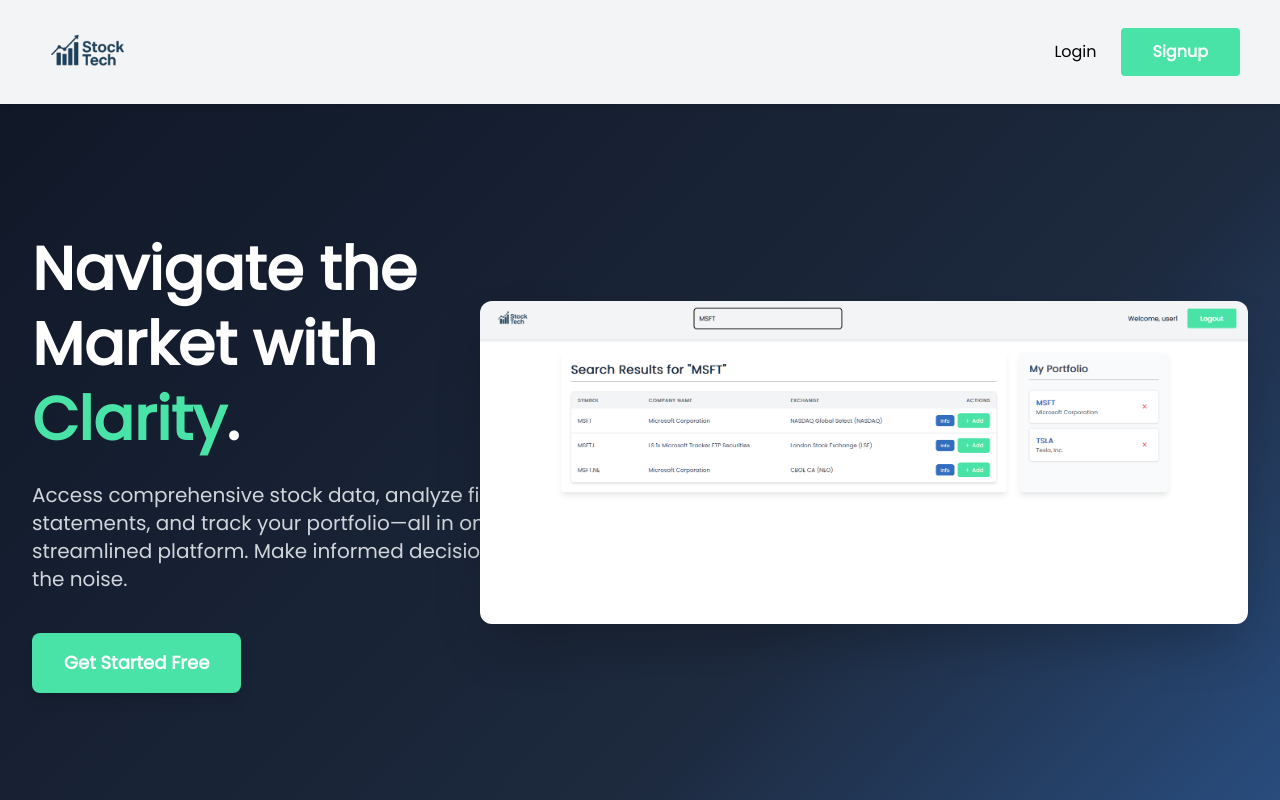
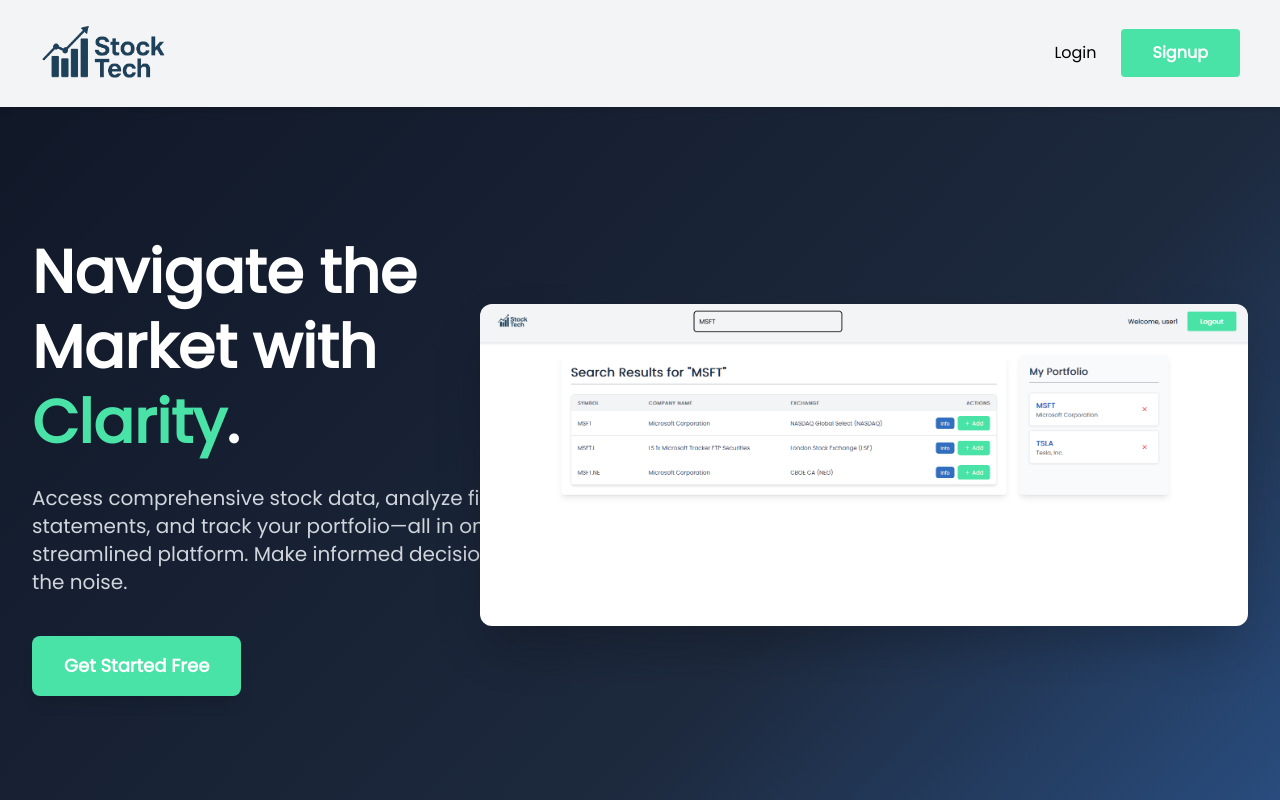
Before and after one commit to CP-Payne/StockTech, a React app in the folder frontend/: page / in a window 1280 px wide. Shown: the top 800 px of the page. Built offline with nearby package versions, Linux system fonts and the light colour scheme; the HTML template or start-up script is replaced by a standard one.

Commit message:
fix: logo size

```diff
--- a/frontend/src/Components/Navbar/Navbar.tsx
+++ b/frontend/src/Components/Navbar/Navbar.tsx
@@ -1,5 +1,5 @@
 import React, { SyntheticEvent, useState } from "react";
-import logo from "./StockTechLogo.png";
+import logo from "./StockTechLogoCrop.png";
 import { Link, useNavigate } from "react-router-dom";
 import { useAuth } from "../../Context/useAuth";
 import Search from "../Search/Search";
@@ -43,7 +43,7 @@ const Navbar = (props: Props) => {
       <div className="w-full flex items-center justify-between">
         <div className="flex items-center justify-between space-x-12 w-[50%]">
           <Link to={homePath}>
-            <img className="w-24" src={logo} alt="logo" />
+            <img className="w-32 my-5" src={logo} alt="logo" />
           </Link>
 
           {isLoggedIn() && (
```
Also changed, not shown: frontend/src/Components/Navbar/StockTechLogoCrop.png (added).
